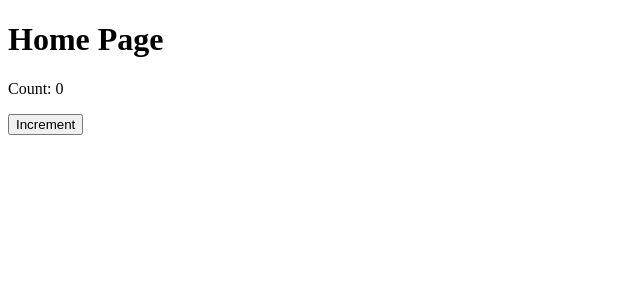
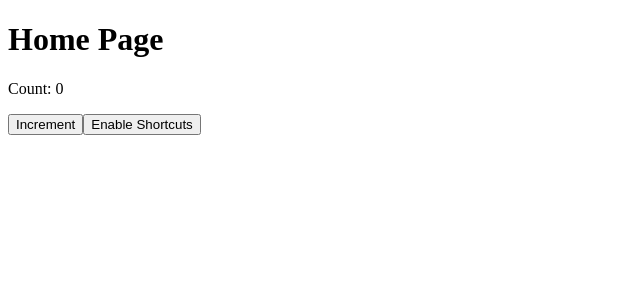
Before and after one commit to pablopez/shortcuts_widget, a Vue app: page / in a window 1280 px wide. Shown: the top 300 px of the page, without its empty margins (0-640 px from the left). Built offline with nearby package versions, Linux system fonts and the light colour scheme.

Commit message:
Add hotkeys widget and toggle component

```diff
--- a/package.json
+++ b/package.json
@@ -9,7 +9,8 @@
   },
   "dependencies": {
     "vue": "^3.4.0",
-    "pinia": "^2.0.34"
+    "pinia": "^2.0.34",
+    "hotkeys-js": "^3.12.0"
   },
   "devDependencies": {
     "typescript": "^5.2.0",
--- /dev/null
+++ b/src/features/hotkeys-toggle/index.ts
@@ -0,0 +1 @@
+export { default as HotkeysToggle } from './ui/HotkeysToggle.vue';
--- /dev/null
+++ b/src/features/hotkeys-toggle/ui/HotkeysToggle.vue
@@ -0,0 +1,11 @@
+<template>
+  <button @click="toggleHotkeys">
+    {{ enabled ? 'Disable' : 'Enable' }} Shortcuts
+  </button>
+</template>
+
+<script setup lang="ts">
+import { useHotkeys } from '@/widgets/hotkeys';
+
+const { enabled, toggleHotkeys } = useHotkeys();
+</script>
--- a/src/pages/home/ui/HomePage.vue
+++ b/src/pages/home/ui/HomePage.vue
@@ -2,9 +2,11 @@
   <h1>Home Page</h1>
   <CounterDisplay />
   <IncrementButton />
+  <HotkeysToggle />
 </template>
 
 <script setup lang="ts">
 import { CounterDisplay } from '@/features/counter-display';
 import { IncrementButton } from '@/features/counter-increment';
+import { HotkeysToggle } from '@/features/hotkeys-toggle';
 </script>
--- /dev/null
+++ b/src/widgets/hotkeys/actions.ts
@@ -0,0 +1,4 @@
+export const actions: Record<string, () => void> = {
+  greet: () => alert('Hello from greet'),
+  farewell: () => alert('Goodbye from farewell')
+};
--- /dev/null
+++ b/src/widgets/hotkeys/index.ts
@@ -0,0 +1 @@
+export { useHotkeys, enableHotkeys, disableHotkeys, toggleHotkeys } from './useHotkeys';
--- /dev/null
+++ b/src/widgets/hotkeys/keymap.ts
@@ -0,0 +1,4 @@
+export const keymap: Record<string, string> = {
+  greet: 'ctrl+g',
+  farewell: 'ctrl+f'
+};
--- /dev/null
+++ b/src/widgets/hotkeys/useHotkeys.ts
@@ -0,0 +1,52 @@
+import { ref } from 'vue';
+import hotkeys from 'hotkeys-js';
+import { actions } from './actions';
+import { keymap } from './keymap';
+
+const enabled = ref(false);
+
+const bindShortcuts = () => {
+  Object.entries(keymap).forEach(([name, combo]) => {
+    const action = actions[name];
+    if (action) {
+      hotkeys(combo, action);
+    }
+  });
+};
+
+const unbindShortcuts = () => {
+  Object.values(keymap).forEach((combo) => {
+    hotkeys.unbind(combo);
+  });
+};
+
+export const enableHotkeys = () => {
+  if (!enabled.value) {
+    bindShortcuts();
+    enabled.value = true;
+  }
+};
+
+export const disableHotkeys = () => {
+  if (enabled.value) {
+    unbindShortcuts();
+    enabled.value = false;
+  }
+};
+
+export const toggleHotkeys = () => {
+  if (enabled.value) {
+    disableHotkeys();
+  } else {
+    enableHotkeys();
+  }
+};
+
+export const useHotkeys = () => {
+  return {
+    enabled,
+    enableHotkeys,
+    disableHotkeys,
+    toggleHotkeys,
+  };
+};
```
